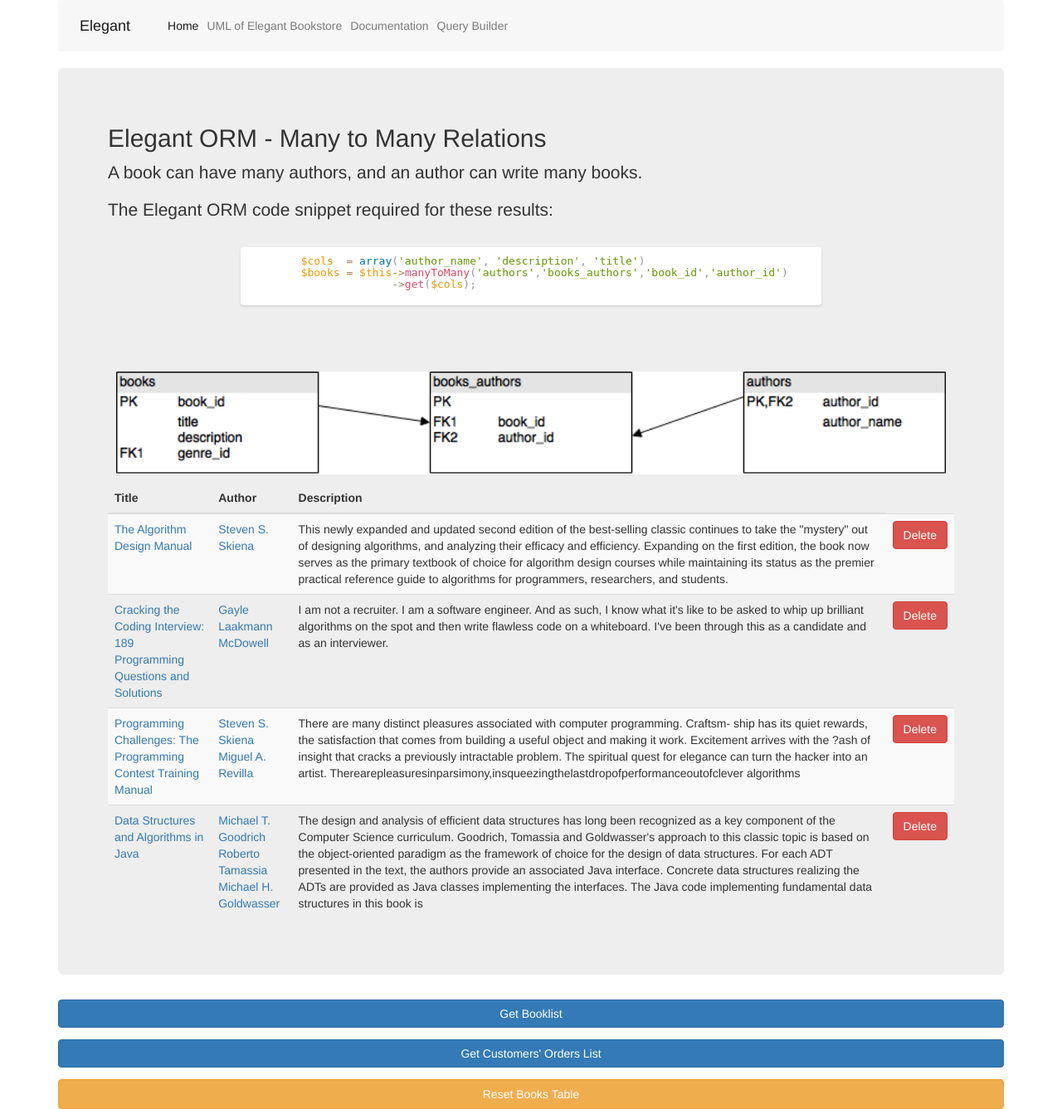
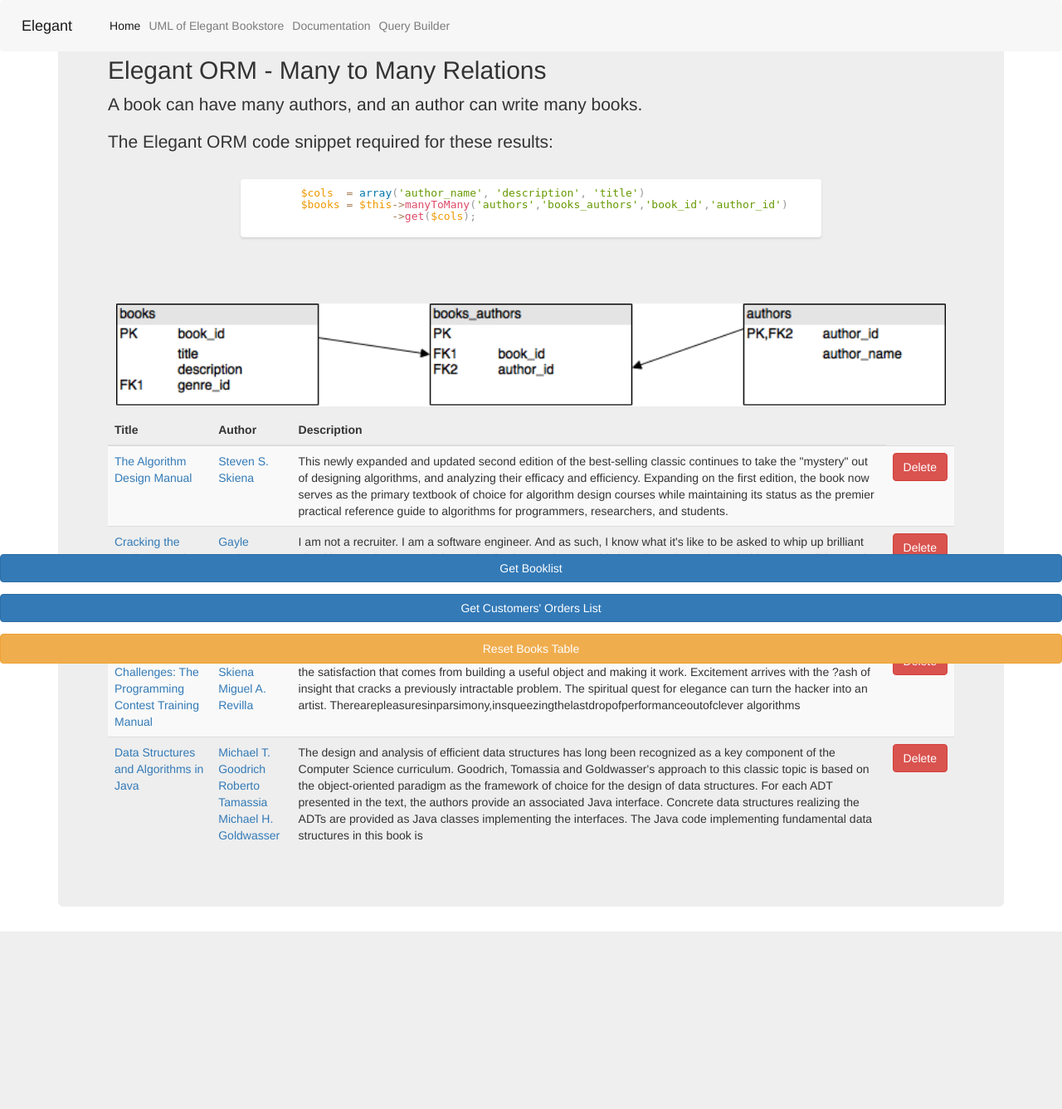
Before and after one commit to mharoot/Elegant-Bookstore, a PHP site: page / in a window 1280 px wide. Shown: the whole page at 83% size. After the commit the page ends 1123 px from the top, so only its background shows below. Run offline with PHP 8.4, Linux system fonts and the light colour scheme; data comes from the database, SQL or seed files in the repository; some libraries are stand-ins or nearby versions.

Commit message:
added some css to make header and footer appear on top of all content using z-index:10;

```diff
--- a/assets/css/style.css
+++ b/assets/css/style.css
@@ -71,6 +71,27 @@
         height:3em;
 }
 
+#navbar {
+    position: fixed;
+    left: 0;
+    top: 0;
+    width: 100%;
+    color: white;
+    text-align: center;
+    z-index: 10;/* https://stackoverflow.com/questions/34106499/how-can-i-stop-a-div-that-is-scrolling-over-the-navbar */
+}
+
+#buttons {
+    /* https://stackoverflow.com/questions/34106499/how-can-i-stop-a-div-that-is-scrolling-over-the-navbar */
+    z-index: 10;
+    position: fixed;
+    left: 0;
+    bottom: 0;
+    width: 100%;
+    color: white;
+    background-color: white;
+    text-align: center;
+}
 /* For an unknown amount of children you could use. */
 
 #buttons > * {
@@ -82,6 +103,15 @@
     margin-top: 0px;
 }
 
+html, body::-webkit-scrollbar  {
+    overflow-y:auto;
+    margin-top: 0px;
+    height:100%;
+  }
+
+#element::-webkit-scrollbar {
+    display: none;
+}
 /* #buttons > *:nth-child(3):first-child {
     display: block;
     margin-top: 1em;
--- a/view/templates/header.php
+++ b/view/templates/header.php
@@ -14,7 +14,7 @@
 
 </head>
 <body class="container">
-<nav class="navbar navbar-toggleable-md navbar-light bg-faded">
+<nav id="navbar" class="navbar navbar-toggleable-md navbar-light bg-faded">
   <button class="navbar-toggler navbar-toggler-right" type="button" data-toggle="collapse" data-target="#navbarSupportedContent" aria-controls="navbarSupportedContent" aria-expanded="false" aria-label="Toggle navigation">
     <span class="navbar-toggler-icon"></span>
   </button>
```
Also changed, not shown: Elegant/chainingExample.php (deleted, +0 -32 lines), Elegant/stored_procedures.php (deleted, +0 -23 lines).
